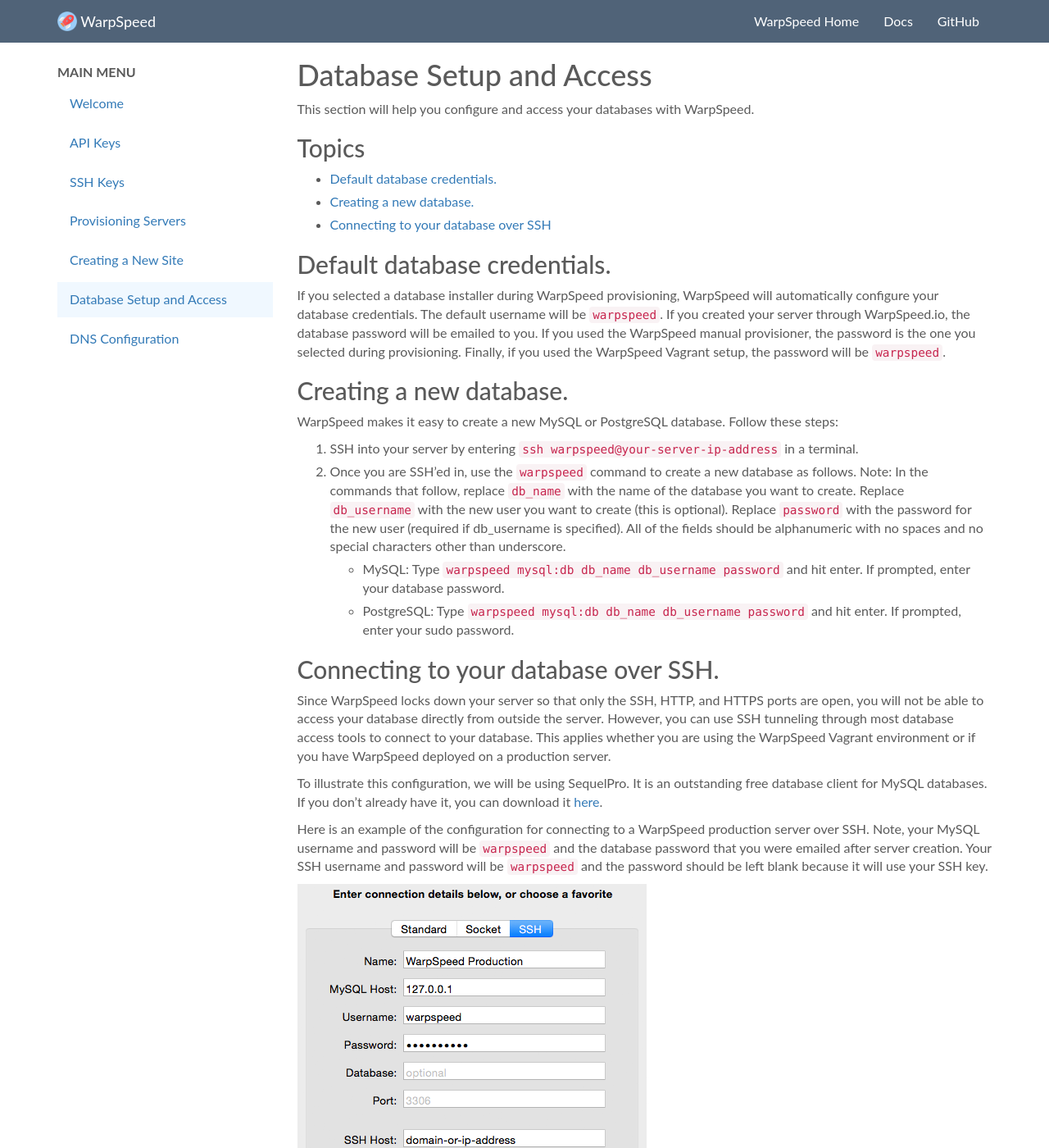
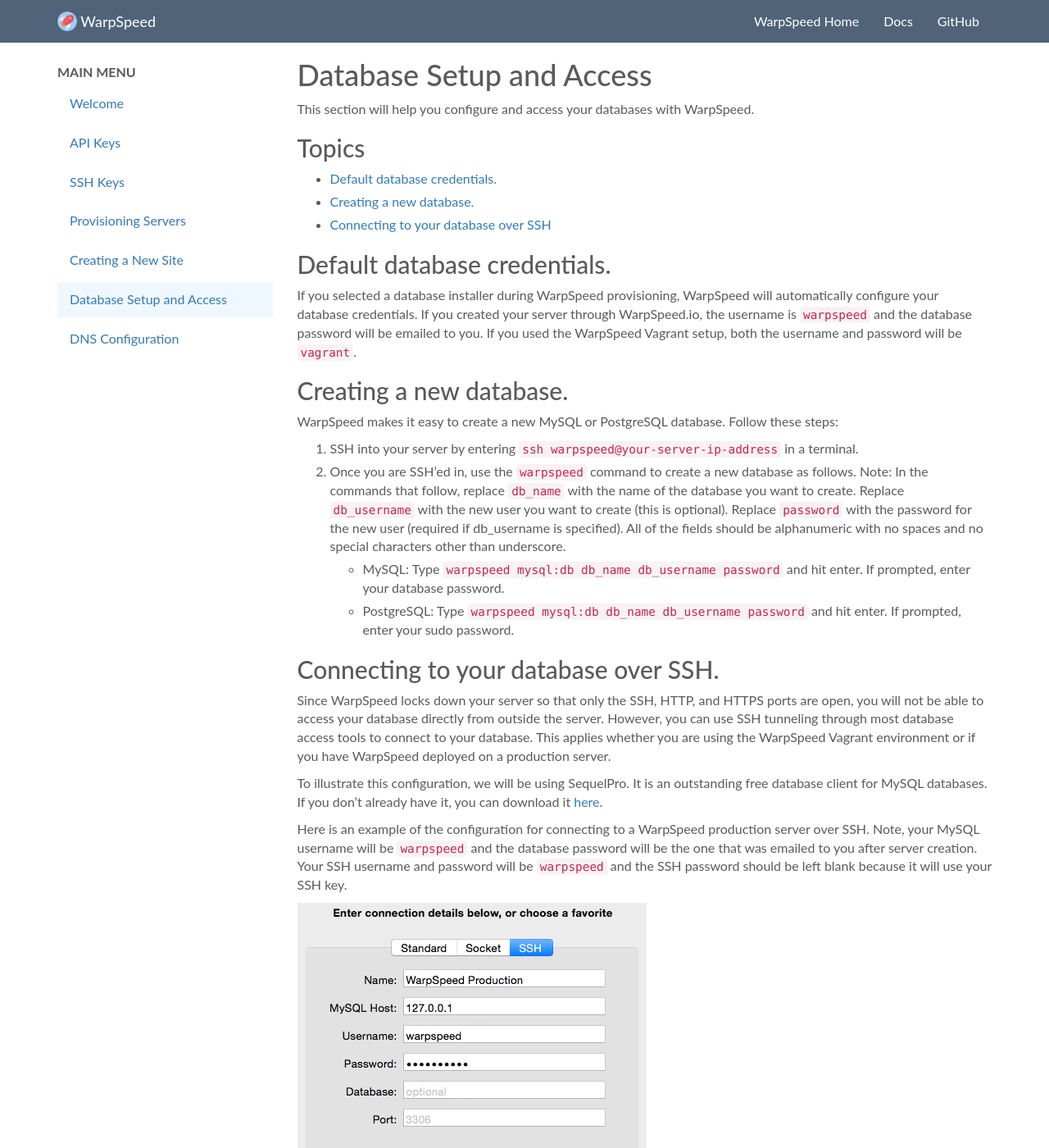
Before and after one commit to warpspeed/warpspeed-docs, a Jekyll site: the page built from v1/database-setup-and-access.md, in a window 1280 px wide and 1400 px high. Shown: the whole window at 82% size. Built offline with Jekyll 4.4.1, drawn with Linux system fonts in a browser that asks for light colours; comment, search, counter and statistics services are not loaded; some of the changed text lies outside the part shown.

Commit message:
Updated vagrant db connection info.

```diff
--- a/v1/database-setup-and-access.md
+++ b/v1/database-setup-and-access.md
@@ -15,7 +15,7 @@ This section will help you configure and access your databases with WarpSpeed.
 
 ## <a name="db-credentials"></a> Default database credentials.
 
-If you selected a database installer during WarpSpeed provisioning, WarpSpeed will automatically configure your database credentials. The default username will be `warpspeed`. If you created your server through WarpSpeed.io, the database password will be emailed to you. If you used the WarpSpeed manual provisioner, the password is the one you selected during provisioning. Finally, if you used the WarpSpeed Vagrant setup, the password will be `warpspeed`.
+If you selected a database installer during WarpSpeed provisioning, WarpSpeed will automatically configure your database credentials. If you created your server through WarpSpeed.io, the username is `warpspeed` and the database password will be emailed to you. If you used the WarpSpeed Vagrant setup, both the username and password will be `vagrant`.
 
 ## <a name="db-new"></a> Creating a new database.
 
@@ -32,10 +32,10 @@ Since WarpSpeed locks down your server so that only the SSH, HTTP, and HTTPS por
 
 To illustrate this configuration, we will be using SequelPro. It is an outstanding free database client for MySQL databases. If you don't already have it, you can download it [here](http://www.sequelpro.com/).
 
-Here is an example of the configuration for connecting to a WarpSpeed production server over SSH. Note, your MySQL username and password will be `warpspeed` and the database password that you were emailed after server creation. Your SSH username and password will be `warpspeed` and the password should be left blank because it will use your SSH key.
+Here is an example of the configuration for connecting to a WarpSpeed production server over SSH. Note, your MySQL username will be `warpspeed` and the database password will be the one that was emailed to you after server creation. Your SSH username and password will be `warpspeed` and the SSH password should be left blank because it will use your SSH key.
 
 ![](/v1/img/sequel_pro_production.png)
 
-Here is an example of the configuration for connecting to the WarpSpeed Vagrant VM over SSH. Note, your MySQL username and password will be `warpspeed` and `warpspeed` respectively. Your SSH username and password will be `vagrant` and `vagrant`.
+Here is an example of the configuration for connecting to the WarpSpeed Vagrant VM over SSH. Note, your MySQL username and password will be `vagrant` and `vagrant` respectively. Your SSH username and password will also be `vagrant` and `vagrant`.
 
 ![](/v1/img/sequel_pro_vagrant.png)
```
Also changed, not shown: v1/img/sequel_pro_vagrant.png.
